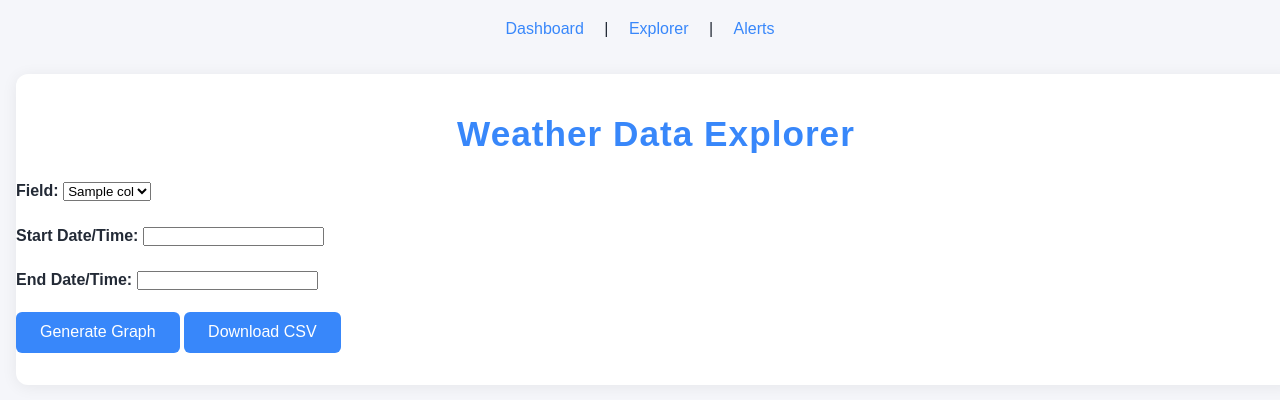
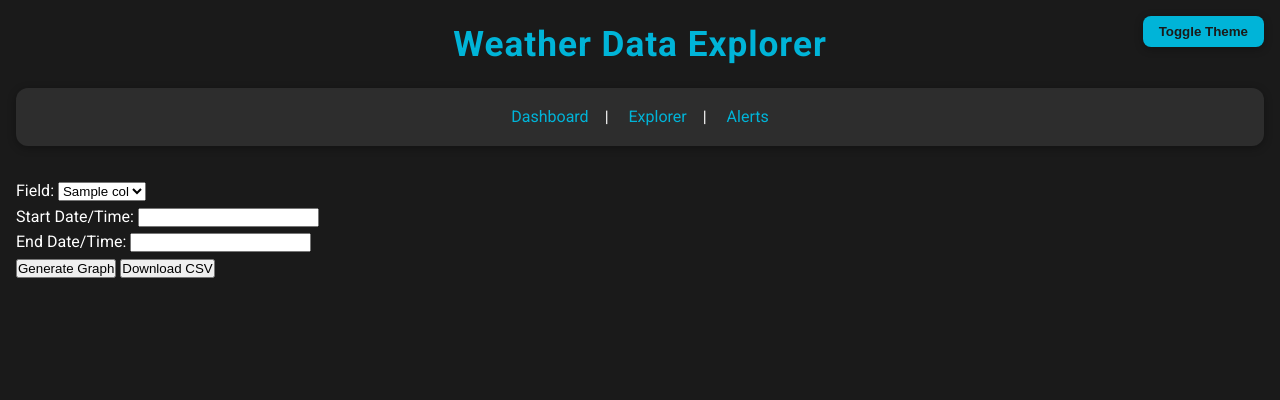
Before and after one commit to mlewis26201/wx-web, a Flask app: template wx-web-explorer/templates/explorer.html in a window 1280 px wide. Shown: the top 400 px of the page. Run offline with Flask 3, Linux system fonts and the light colour scheme; the template is opened without the code that fills it: most values are stand-ins (such as "Sample title", 1, 10 or a date in 2020).

Commit message:
Refactor alerter and explorer templates to include theme toggle functionality and update stylesheets

```diff
--- a/wx-web-explorer/templates/explorer.html
+++ b/wx-web-explorer/templates/explorer.html
@@ -1,31 +1,35 @@
 <!DOCTYPE html>
-<html lang="en">
+<html lang="en" data-theme="dark">
 <head>
     <meta charset="UTF-8">
+    <meta name="viewport" content="width=device-width, initial-scale=1.0">
     <title>Weather Data Explorer</title>
+    <link href="https://fonts.googleapis.com/css?family=Roboto:400,700&display=swap" rel="stylesheet">
     <link rel="stylesheet" href="https://cdnjs.cloudflare.com/ajax/libs/flatpickr/4.6.13/flatpickr.min.css">
-    <link rel="stylesheet" href="/static/style.css">
-    <style>
-        body { font-family: Arial, sans-serif; background: #f5f6fa; color: #232a36; }
-        .container { max-width: none; width: 100vw; margin: 0; background: #fff; border-radius: 12px; box-shadow: 0 2px 16px #0001; padding: 2rem 0; }
-        h1 { text-align: center; color: #3887fa; }
-        label { font-weight: bold; }
-        .form-group { margin-bottom: 1.2rem; }
-        button { background: #3887fa; color: #fff; border: none; border-radius: 6px; padding: 0.7rem 1.5rem; font-size: 1rem; cursor: pointer; }
-        #plot-img { display: block; margin: 2rem auto; max-width: 98vw; min-width: 400px; }
-        nav { text-align: center; margin-bottom: 2rem; }
-        nav a { margin: 0 1rem; color: #3887fa; text-decoration: none; }
-        nav a:hover { text-decoration: underline; }
-    </style>
+    <link rel="stylesheet" href="/css/style.css">
+    <link rel="icon" type="image/svg+xml" href="/css/favicon.svg">
+    <script>
+      function toggleTheme() {
+        const html = document.documentElement;
+        if (html.getAttribute('data-theme') === 'dark') {
+          html.setAttribute('data-theme', 'light');
+        } else {
+          html.setAttribute('data-theme', 'dark');
+        }
+      }
+    </script>
 </head>
 <body>
-    <nav>
-        <a href="/">Dashboard</a> |
-        <a href="/explorer/">Explorer</a> |
+    <div class="theme-toggle">
+        <button onclick="toggleTheme()">Toggle Theme</button>
+    </div>
+    <h1>Weather Data Explorer</h1>
+    <div class="nav-links">
+        <a href="/">Dashboard</a>|
+        <a href="/explorer/">Explorer</a>|
         <a href="/alerts/">Alerts</a>
-    </nav>
+    </div>
     <div class="container">
-        <h1>Weather Data Explorer</h1>
         <form id="explorer-form" action="/explorer/plot" method="post">
             <div class="form-group">
                 <label for="field">Field:</label>
```
Also changed, not shown: wx-web-alerter/templates/alerter.html (+27 -9 lines).
